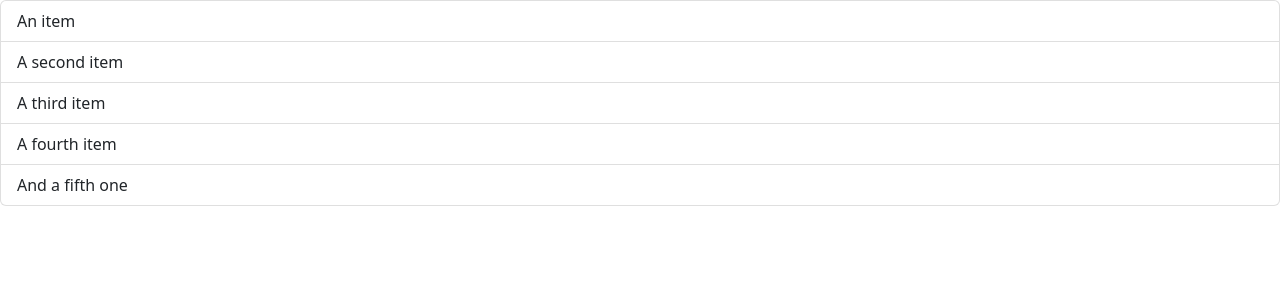
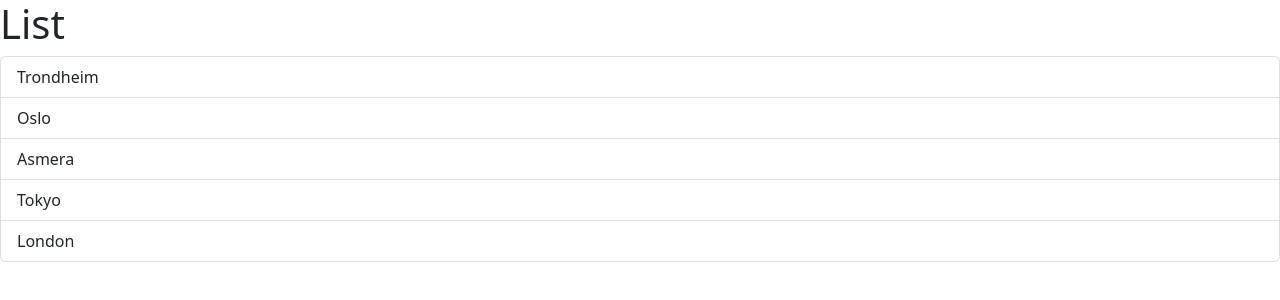
Before and after one commit to NateAra/GameFinder, a React (Vite) app in the folder game-finder/: page / in a window 1280 px wide. Shown: the top 300 px of the page. Built offline with nearby package versions, Linux system fonts and the light colour scheme.

Commit message:
playing with React functionality

```diff
--- a/game-finder/src/components/ListGroup.tsx
+++ b/game-finder/src/components/ListGroup.tsx
@@ -1,13 +1,23 @@
 const ListGroup = () => {
-    return (
-        <ul className="list-group">
-            <li className="list-group-item">An item</li>
-            <li className="list-group-item">A second item</li>
-            <li className="list-group-item">A third item</li>
-            <li className="list-group-item">A fourth item</li>
-            <li className="list-group-item">And a fifth one</li>
-        </ul>
-    );
-}
+  let cities = ["Trondheim", "Oslo", "Asmera", "Tokyo", "London"];
+
+  return (
+    <>
+      <h1>List</h1>
+      {cities.length === 0 && <p>shit man</p>}
+      <ul className="list-group">
+        {cities.map((item, index) => (
+          <li
+            className="list-group-item"
+            key={item}
+            onClick={() => console.log(item, index)}
+          >
+            {item}
+          </li>
+        ))}
+      </ul>
+    </>
+  );
+};
 
 export default ListGroup;
```
